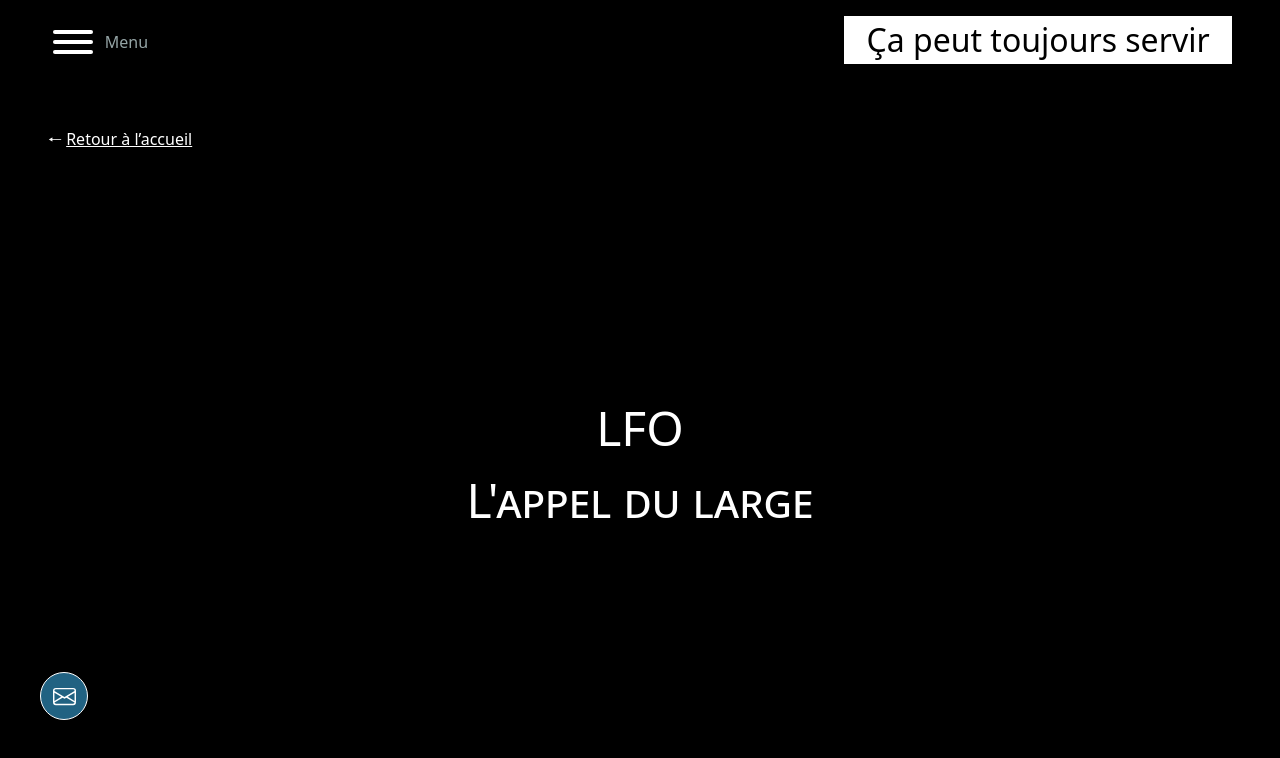
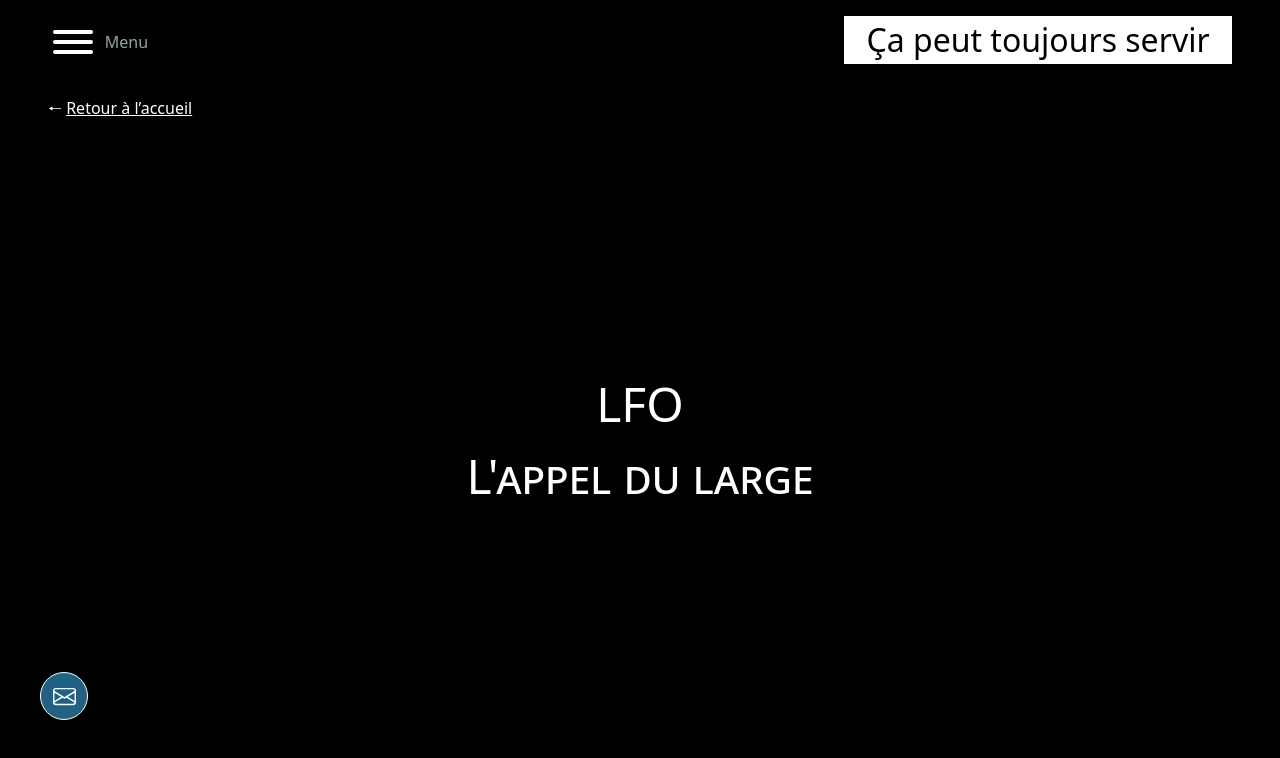
Before and after one commit to TomDep/ca-peut-toujours-servir, a Next.js app: page /projets in a window 1280 px wide. Shown: the top 758 px of the page. Built offline with nearby package versions, Linux system fonts and the light colour scheme.

Commit message:
Fixing the "back to home" link

```diff
--- a/styles/layout.module.scss
+++ b/styles/layout.module.scss
@@ -5,8 +5,8 @@
 }
 
 .link {
-    position: sticky;
-    top: calc($headerHeight + 3em);
+    position: fixed;
+    top: calc($headerHeight + 1em);
 
     font-size: 1em;
     margin-left: 3em;
```
